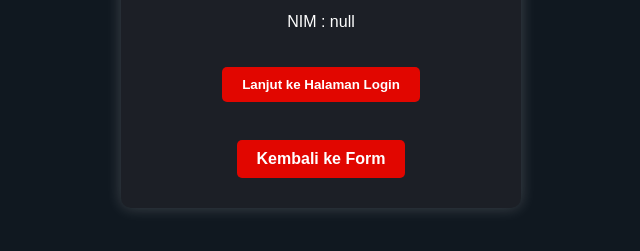
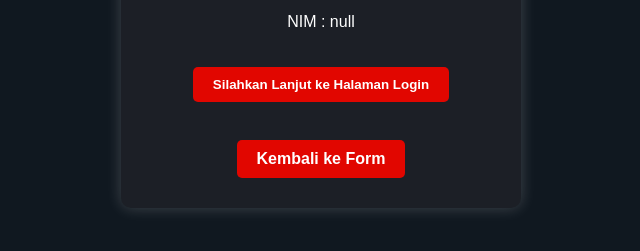
Before and after one commit to AbiyyuHaidar/tugas-form-registrasi-1, a plain HTML site: page berhasil regis.html in a window 1280 px wide. Shown: the part 369-620 px from the top of the page, without its empty margins (319-959 px from the left). Drawn offline with Linux system fonts and the light colour scheme.

Commit message:
berhasil regis.html

```diff
--- a/berhasil regis.html
+++ b/berhasil regis.html
@@ -49,7 +49,7 @@
     <h1>Registrasi Berhasil!</h1>
     <p id="namaLengkap"></p>
     <p id="nim"></p>
-    <button onclick="goToLogin()">Lanjut ke Halaman Login</button>
+    <button onclick="goToLogin()">Silahkan Lanjut ke Halaman Login</button>
     <br><br>
     <a href="index.html">Kembali ke Form</a>
   </div>
```
